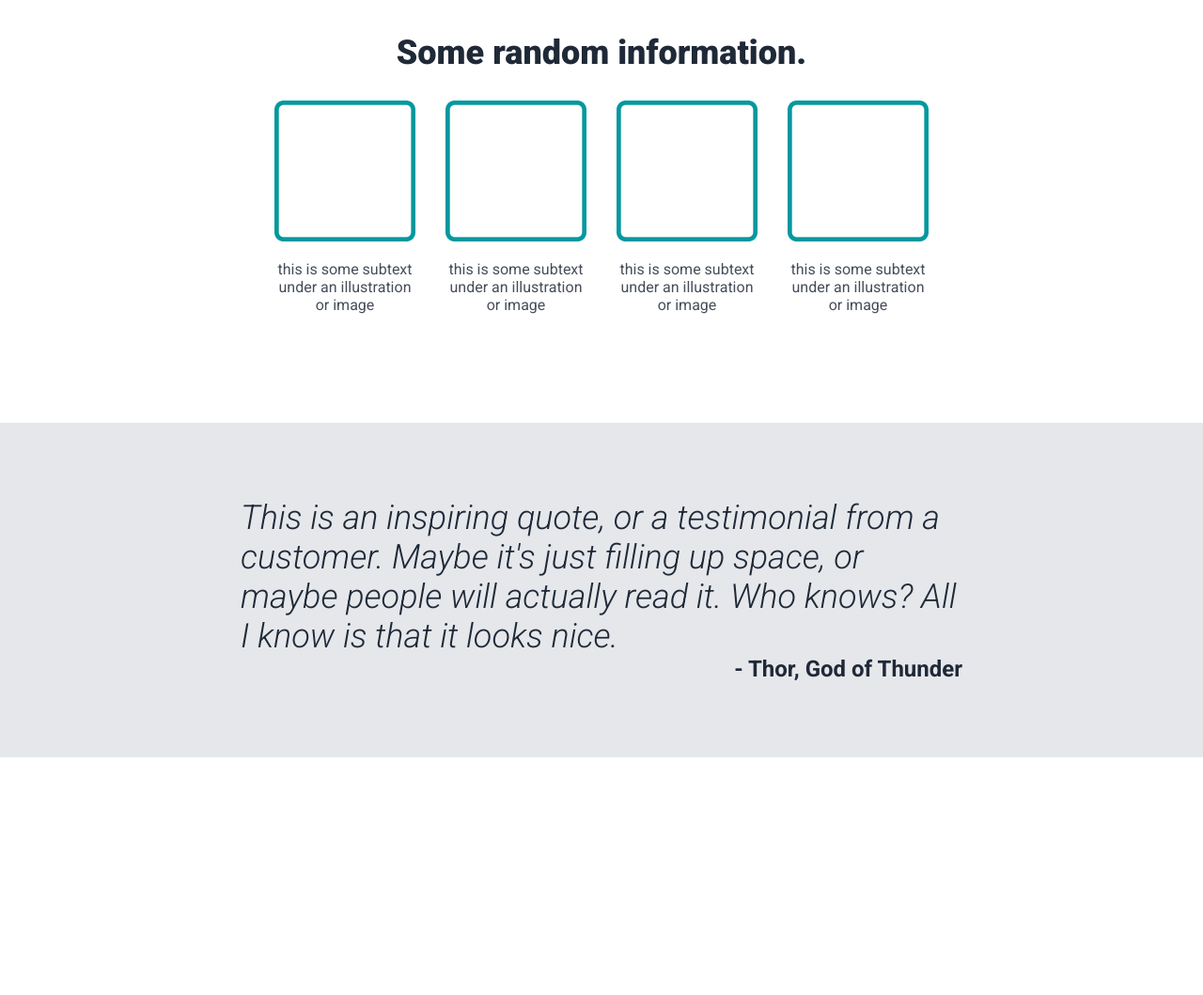
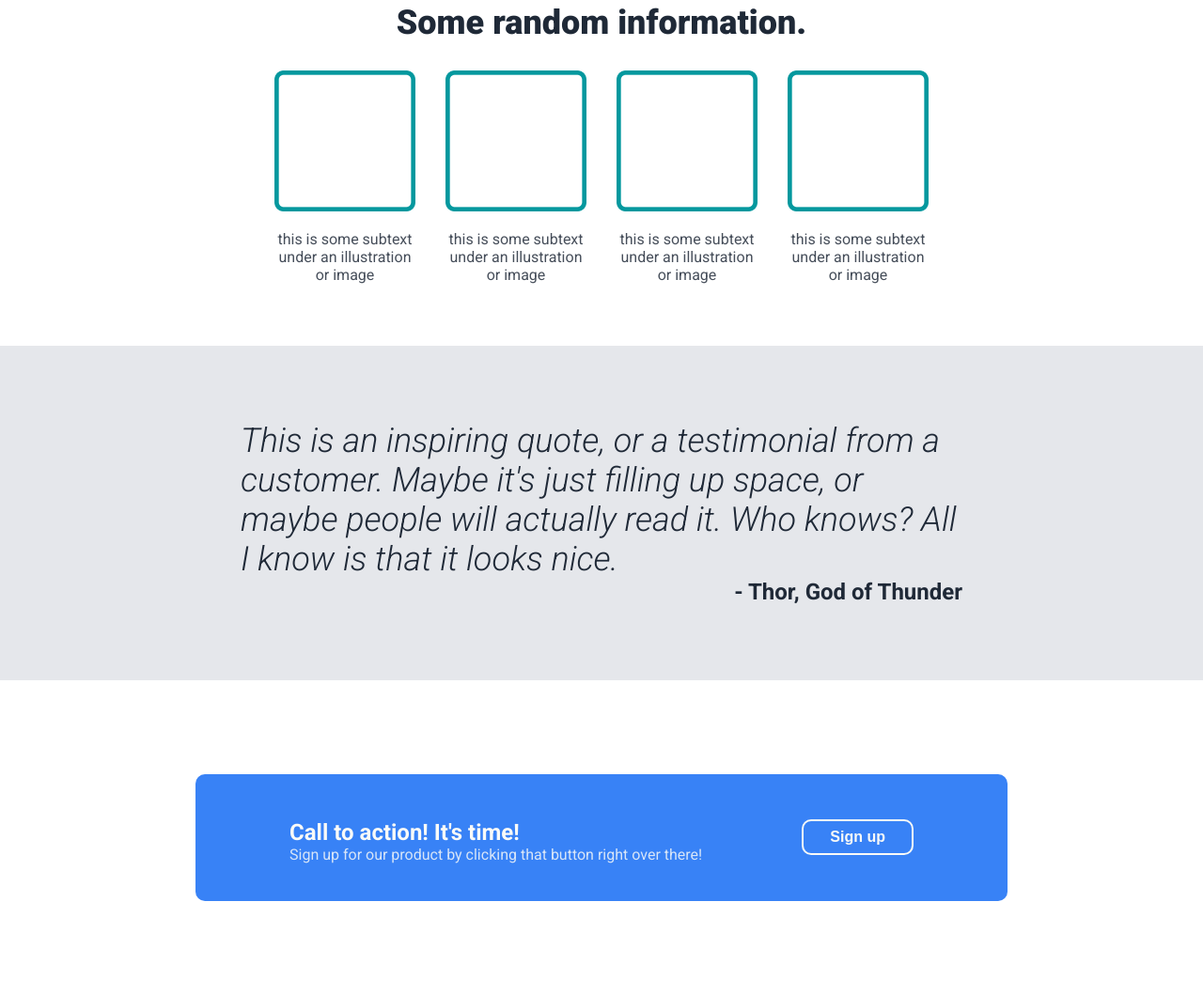
Before and after one commit to h-nriquevieira/odin-landing-page, a plain HTML site: page index.html in a window 1280 px wide. Shown: the part 468-1527 px from the top of the page at 94% size. Before the commit the page ends 1274 px from the top, so only its background shows below. Drawn offline with Linux system fonts and the light colour scheme.

Commit message:
Finish CTA section

```diff
--- a/index.html
+++ b/index.html
@@ -59,5 +59,16 @@
         <p class="quote-text">This is an inspiring quote, or a testimonial from a customer. Maybe it's just filling up space, or maybe people will actually read it. Who knows? All I know is that it looks nice.</p>
         <p class="quote-author">- Thor, God of Thunder</p>
     </div>
+
+    <div class="cta-container">
+        <div class="cta-card">
+            <div class="cta-text">
+                <p class="cta-title">Call to action! It's time!</p>
+                <p class="cta-subtext">Sign up for our product by clicking that button right over there!</p>
+            </div>
+
+            <button>Sign up</button>
+        </div>
+    </div>
 </body>
 </html>
--- a/styles/style.css
+++ b/styles/style.css
@@ -19,7 +19,10 @@ header,
 .navbar,
 ul,
 .header-content,
-.header-text {
+.header-text,
+.cards-container,
+.cta-container,
+.cta-card {
     display: flex;
 }
 
@@ -118,12 +121,10 @@ img {
 
 .section-two {
     text-align: center;
-    padding-top: 36px;
-    padding-bottom: 100px;
+    padding: 50px 0;
 }
 
 .cards-container {
-    display: flex;
     justify-content: center;
 }
 
@@ -141,6 +142,7 @@ img {
     font-size: 36px;
     font-weight: 900;
     color: #1f2937;
+    margin-top: 0;
 }
 
 .quote-container {
@@ -168,3 +170,46 @@ img {
     font-size: 24px;
     text-align: right;
 }
+
+.cta-container {
+    justify-content: center;
+    align-items: center;
+    padding: 100px;
+}
+
+.cta-card {
+    background-color: #3882f6;
+    min-width: 80%;
+    padding: 24px 100px;
+    justify-content: center;
+    border-radius: 10px;
+}
+
+.cta-text {
+    margin-right: auto;
+    color: #f9faf8;
+}
+
+.cta-title {
+    font-size: 24px;
+    font-weight: 700;
+    margin-bottom: 0;
+}
+
+.cta-subtext {
+    margin-top: 0;
+    color: #f9faf8d3
+}
+
+button {
+    border: 2px solid #f9faf8;
+    border-radius: 10px;
+    margin: 0;
+    padding: 8px 28px;
+    align-self: center;
+}
+
+button:hover {
+    background-color: #f9faf8;
+    color: #3882f6;
+}
```
